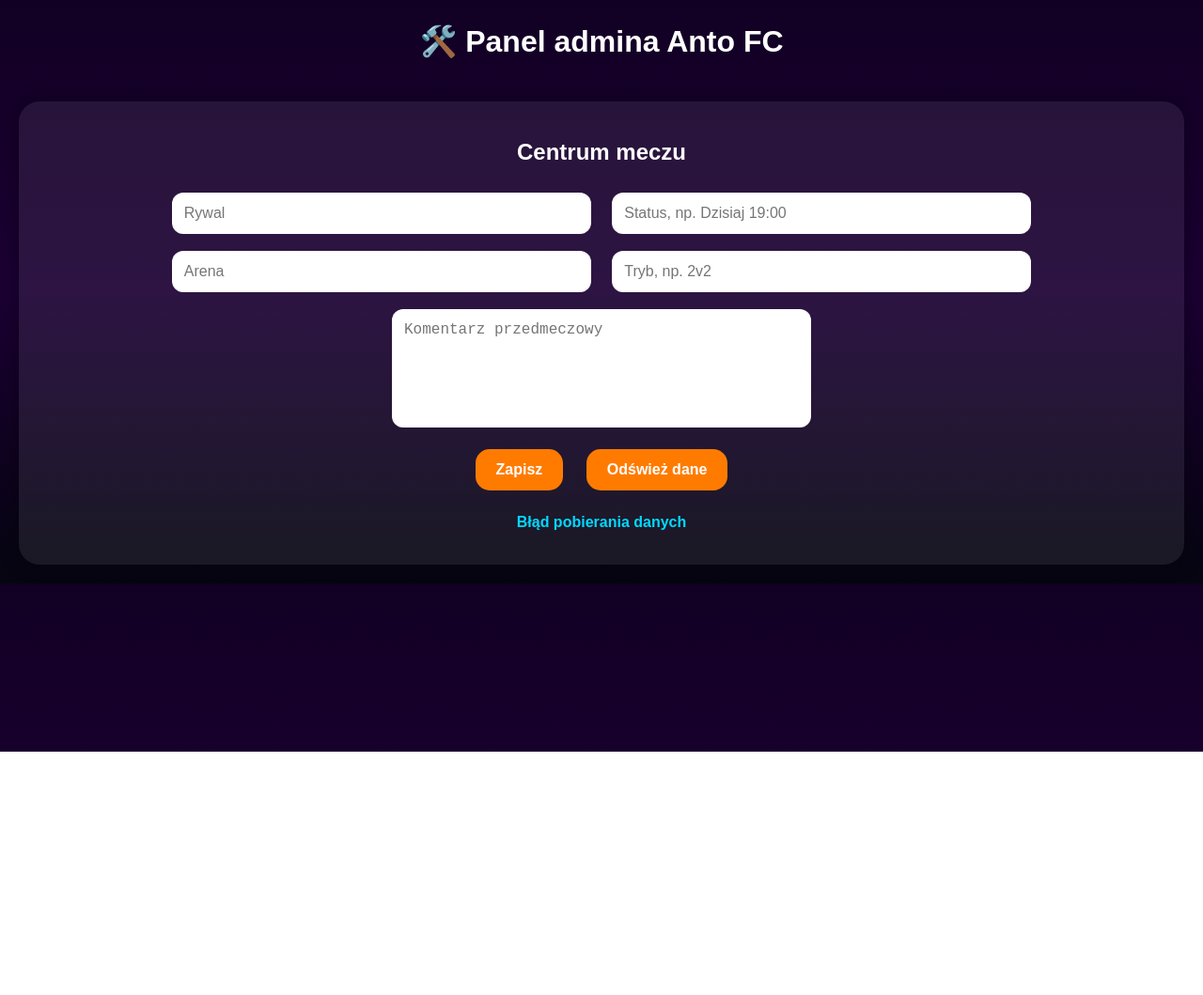
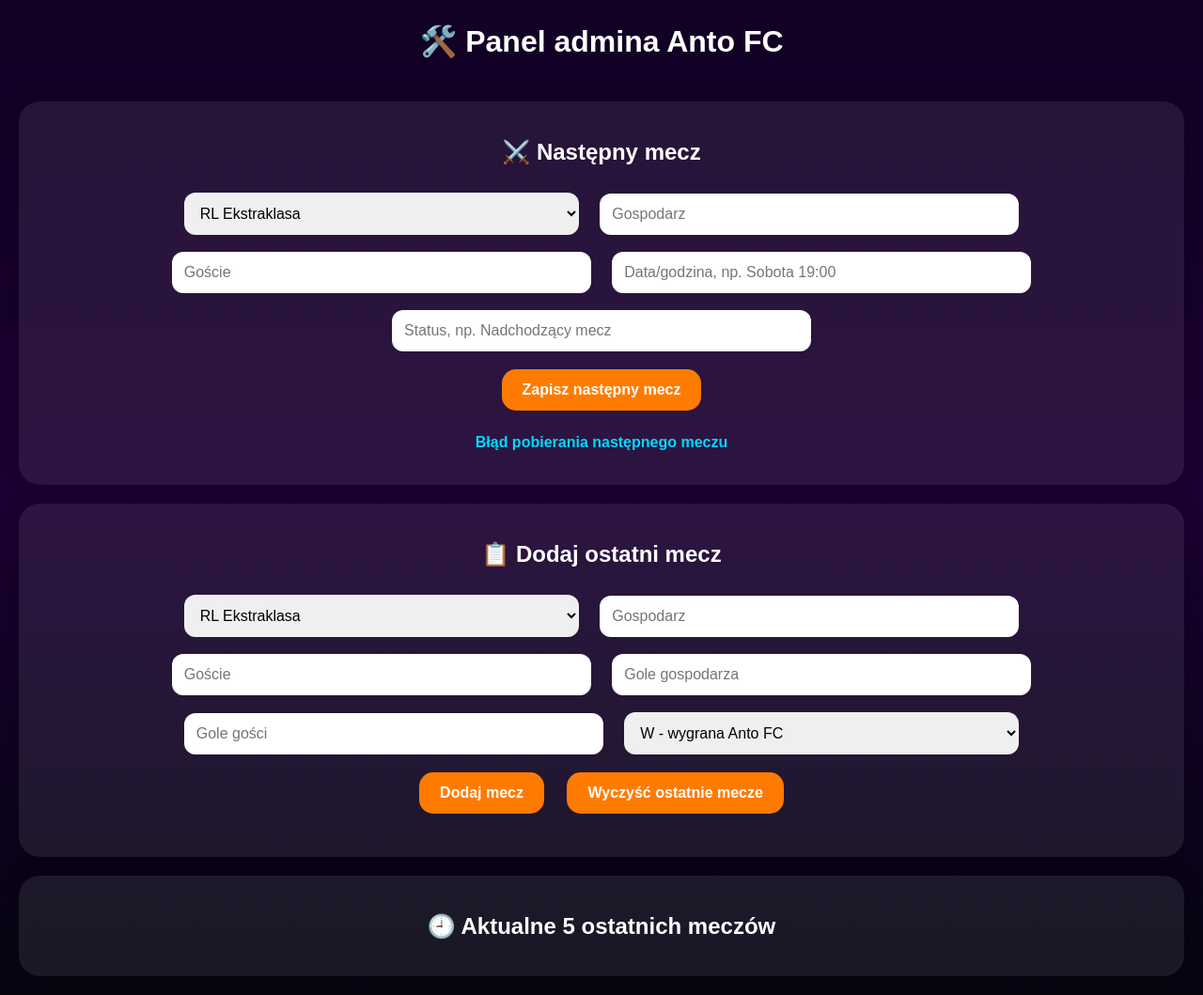
Before and after one commit to Iqorr365/Anto-FC, a plain HTML site: page admin.html in a window 1280 px wide. Shown: the whole page at 94% size. Before the commit the page ends 800 px from the top, so only its background shows below. Drawn offline with nearby package versions, Linux system fonts and the light colour scheme; no server answers.

Commit message:
Refactor admin panel for next match functionality

```diff
--- a/admin.html
+++ b/admin.html
@@ -28,7 +28,7 @@ header{
     box-shadow:0 0 20px rgba(0,0,0,0.35);
 }
 
-input, textarea{
+input, select{
     width:90%;
     max-width:420px;
     padding:13px;
@@ -36,11 +36,6 @@ input, textarea{
     border-radius:12px;
     border:none;
     font-size:16px;
-}
-
-textarea{
-    height:100px;
-    resize:none;
 }
 
 button{
@@ -64,6 +59,14 @@ button:hover{
     color:#00d9ff;
     font-weight:bold;
 }
+
+.match-row{
+    background:rgba(0,0,0,0.3);
+    border-radius:15px;
+    padding:12px;
+    margin:10px auto;
+    max-width:500px;
+}
 </style>
 </head>
 
@@ -72,19 +75,58 @@ button:hover{
 <header>🛠️ Panel admina Anto FC</header>
 
 <div class="card">
-    <h2>Centrum meczu</h2>
+    <h2>⚔️ Następny mecz</h2>
 
-    <input id="opponent" placeholder="Rywal">
-    <input id="status" placeholder="Status, np. Dzisiaj 19:00">
-    <input id="arena" placeholder="Arena">
-    <input id="mode" placeholder="Tryb, np. 2v2">
-    <textarea id="comment" placeholder="Komentarz przedmeczowy"></textarea>
+    <select id="next-competition">
+        <option>RL Ekstraklasa</option>
+        <option>Puchar Polski</option>
+        <option>Liga Konferencji</option>
+        <option>Liga Europy</option>
+        <option>Liga Mistrzów</option>
+    </select>
+
+    <input id="next-home" placeholder="Gospodarz">
+    <input id="next-away" placeholder="Goście">
+    <input id="next-date" placeholder="Data/godzina, np. Sobota 19:00">
+    <input id="next-status" placeholder="Status, np. Nadchodzący mecz">
 
     <br>
-    <button onclick="saveMatch()">Zapisz</button>
-    <button onclick="loadMatch()">Odśwież dane</button>
+    <button onclick="saveNextMatch()">Zapisz następny mecz</button>
+    <p id="next-status-info" class="status"></p>
+</div>
 
-    <p id="save-status" class="status"></p>
+<div class="card">
+    <h2>📋 Dodaj ostatni mecz</h2>
+
+    <select id="last-competition">
+        <option>RL Ekstraklasa</option>
+        <option>Puchar Polski</option>
+        <option>Liga Konferencji</option>
+        <option>Liga Europy</option>
+        <option>Liga Mistrzów</option>
+    </select>
+
+    <input id="last-home" placeholder="Gospodarz">
+    <input id="last-away" placeholder="Goście">
+    <input id="last-home-score" type="number" placeholder="Gole gospodarza">
+    <input id="last-away-score" type="number" placeholder="Gole gości">
+
+    <select id="last-result">
+        <option value="W">W - wygrana Anto FC</option>
+        <option value="D">D - remis</option>
+        <option value="L">L - porażka Anto FC</option>
+    </select>
+
+    <br>
+    <button onclick="addLastMatch()">Dodaj mecz</button>
+    <button onclick="clearLastMatches()">Wyczyść ostatnie mecze</button>
+
+    <p id="last-status-info" class="status"></p>
+</div>
+
+<div class="card">
+    <h2>🕘 Aktualne 5 ostatnich meczów</h2>
+    <div id="last-matches-list"></div>
 </div>
 
 <script src="https://cdn.jsdelivr.net/npm/@supabase/supabase-js@2"></script>
@@ -95,57 +137,119 @@ const SUPABASE_ANON_KEY = "eyJhbGciOiJIUzI1NiIsInR5cCI6IkpXVCJ9.eyJpc3MiOiJzdXBh
 
 const supabaseClient = supabase.createClient(SUPABASE_URL, SUPABASE_ANON_KEY);
 
-async function loadMatch(){
+async function loadNextMatch(){
     const { data, error } = await supabaseClient
-        .from("match_center")
+        .from("next_match")
         .select("*")
         .eq("id", 1)
         .single();
 
     if(error){
-        document.getElementById("save-status").innerText = "Błąd pobierania danych";
+        document.getElementById("next-status-info").innerText = "Błąd pobierania następnego meczu";
         console.log(error);
         return;
     }
 
-    document.getElementById("opponent").value = data.opponent;
-    document.getElementById("status").value = data.match_status;
-    document.getElementById("arena").value = data.arena;
-    document.getElementById("mode").value = data.match_mode;
-    document.getElementById("comment").value = data.match_comment;
-
-    document.getElementById("save-status").innerText = "Dane załadowane";
+    document.getElementById("next-competition").value = data.competition;
+    document.getElementById("next-home").value = data.home_team;
+    document.getElementById("next-away").value = data.away_team;
+    document.getElementById("next-date").value = data.match_date || "";
+    document.getElementById("next-status").value = data.status || "";
 }
 
-async function saveMatch(){
-    const opponent = document.getElementById("opponent").value;
-    const status = document.getElementById("status").value;
-    const arena = document.getElementById("arena").value;
-    const mode = document.getElementById("mode").value;
-    const comment = document.getElementById("comment").value;
-
+async function saveNextMatch(){
     const { error } = await supabaseClient
-        .from("match_center")
+        .from("next_match")
         .update({
-            opponent: opponent,
-            match_status: status,
-            arena: arena,
-            match_mode: mode,
-            match_comment: comment
+            competition: document.getElementById("next-competition").value,
+            home_team: document.getElementById("next-home").value,
+            away_team: document.getElementById("next-away").value,
+            match_date: document.getElementById("next-date").value,
+            status: document.getElementById("next-status").value
         })
         .eq("id", 1);
 
     if(error){
-        document.getElementById("save-status").innerText = "Błąd zapisu";
+        document.getElementById("next-status-info").innerText = "Błąd zapisu";
         console.log(error);
         return;
     }
 
-    document.getElementById("save-status").innerText = "Zapisano!";
+    document.getElementById("next-status-info").innerText = "Zapisano następny mecz!";
 }
 
-loadMatch();
+async function addLastMatch(){
+    const { error } = await supabaseClient
+        .from("last_matches")
+        .insert({
+            competition: document.getElementById("last-competition").value,
+            home_team: document.getElementById("last-home").value,
+            away_team: document.getElementById("last-away").value,
+            home_score: Number(document.getElementById("last-home-score").value),
+            away_score: Number(document.getElementById("last-away-score").value),
+            result: document.getElementById("last-result").value
+        });
+
+    if(error){
+        document.getElementById("last-status-info").innerText = "Błąd dodawania meczu";
+        console.log(error);
+        return;
+    }
+
+    document.getElementById("last-status-info").innerText = "Dodano mecz!";
+    loadLastMatches();
+}
+
+async function clearLastMatches(){
+    const confirmClear = confirm("Na pewno usunąć wszystkie ostatnie mecze?");
+    if(!confirmClear) return;
+
+    const { error } = await supabaseClient
+        .from("last_matches")
+        .delete()
+        .neq("id", 0);
+
+    if(error){
+        document.getElementById("last-status-info").innerText = "Błąd czyszczenia";
+        console.log(error);
+        return;
+    }
+
+    document.getElementById("last-status-info").innerText = "Wyczyszczono mecze";
+    loadLastMatches();
+}
+
+async function loadLastMatches(){
+    const { data, error } = await supabaseClient
+        .from("last_matches")
+        .select("*")
+        .order("created_at", { ascending: false })
+        .limit(5);
+
+    if(error){
+        console.log(error);
+        return;
+    }
+
+    const list = document.getElementById("last-matches-list");
+    list.innerHTML = "";
+
+    data.forEach(match => {
+        const div = document.createElement("div");
+        div.className = "match-row";
+        div.innerHTML = `
+            <b>${match.competition}</b><br>
+            ${match.home_team} ${match.home_score} - ${match.away_score} ${match.away_team}
+            <br>
+            Wynik Anto FC: ${match.result}
+        `;
+        list.appendChild(div);
+    });
+}
+
+loadNextMatch();
+loadLastMatches();
 </script>
 
 </body>
-  </html>
+</html>
```
